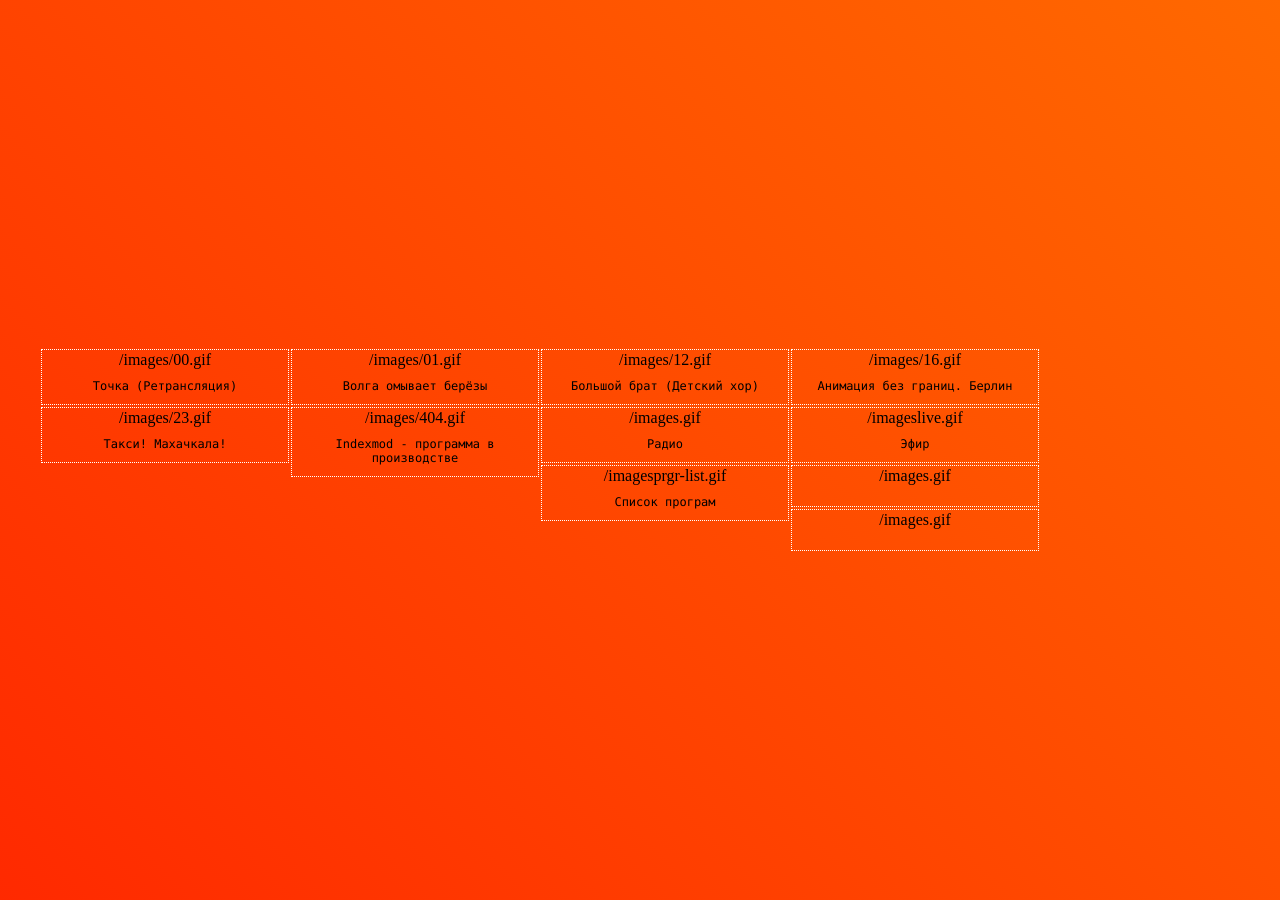
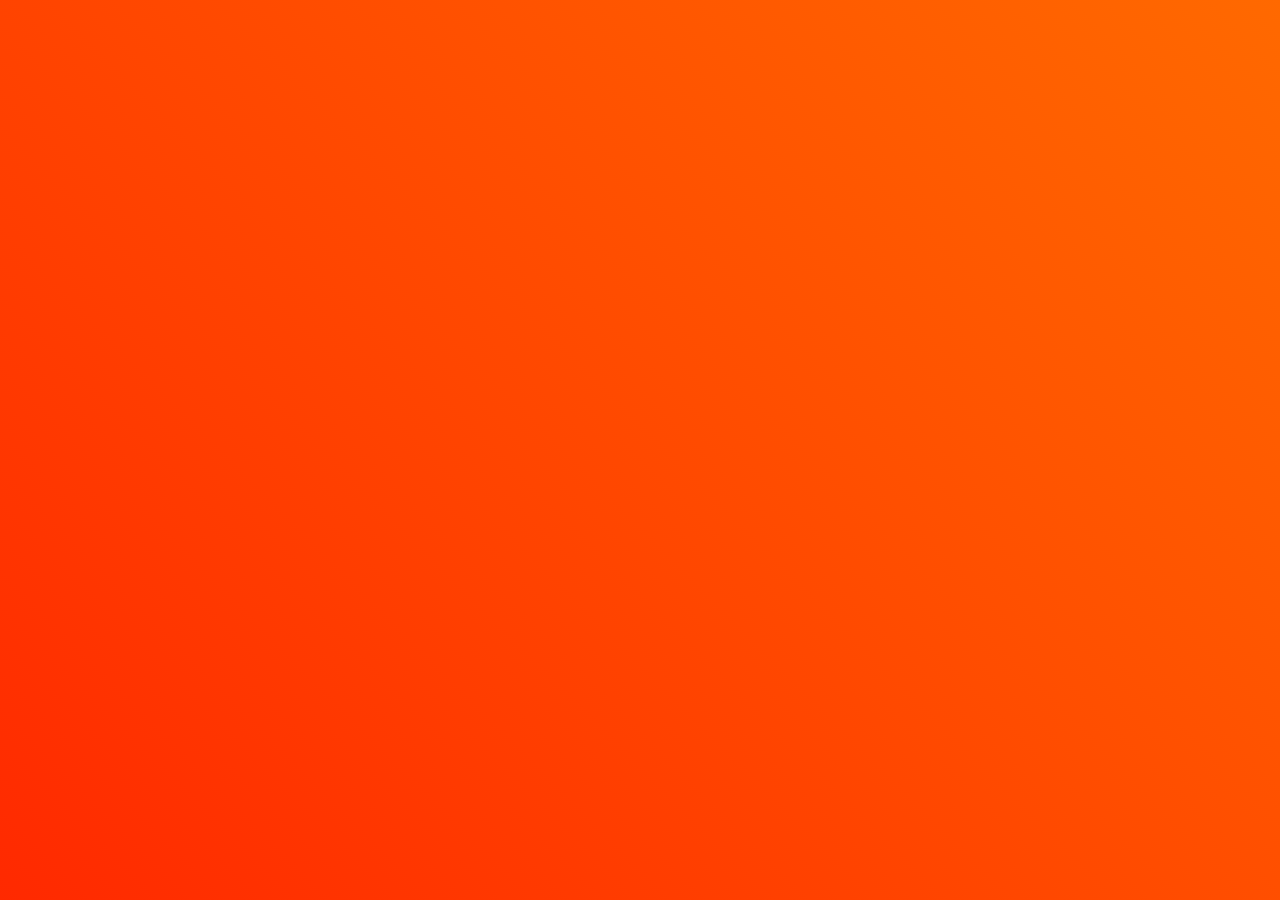
Before and after one commit to indexmod/radio, a Jekyll site: the page built from live.md, in a window 1280 px wide. Built offline with Jekyll 4.4.1, drawn with Linux system fonts in a browser that asks for light colours.

Commit message:
Update live.md

```diff
--- a/live.md
+++ b/live.md
@@ -8,16 +8,3 @@ permalink: live
 
   <!-- Аудиоплеер, скрытый по умолчанию -->
   <audio id="audioPlayer" controls></audio>
-
-  <wrap>
-  {% assign mypages = site.html_pages | sort: "order" %}
-  {% for page in mypages %}
-  {% unless page.exclude %}
-  <figure>
-  <a href="{{ page.permalink | absolute_url }}">/images{{page.permalink}}.gif</a>
-  <figcaption>
-  <p class="shortname">{{page.title}}</p></figcaption>
-  </figure>
-  {% endunless %}
-  {% endfor %}
-  </wrap>
```
